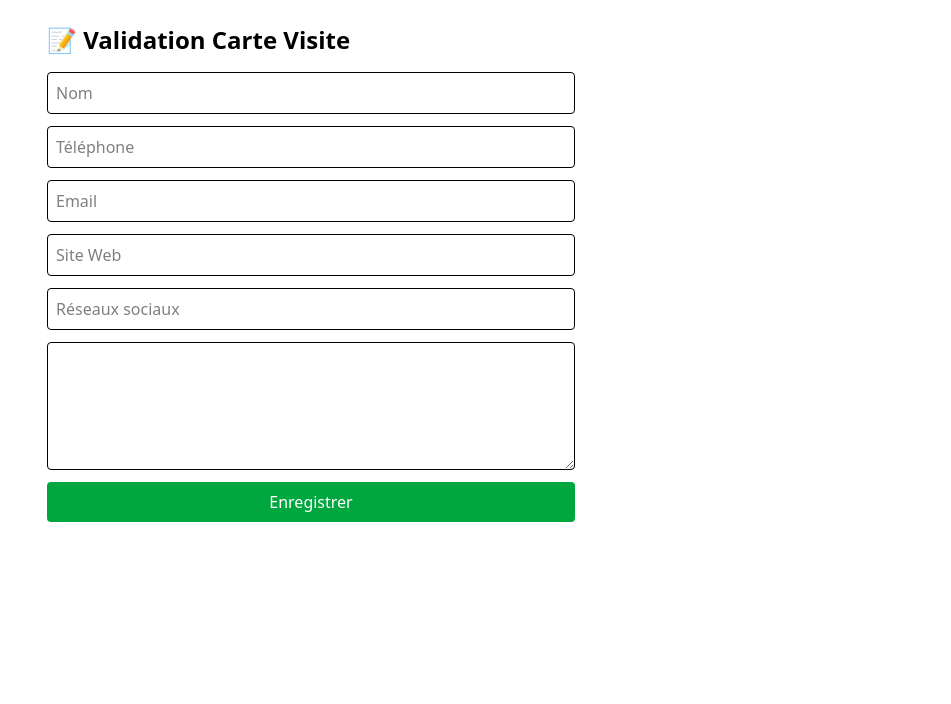
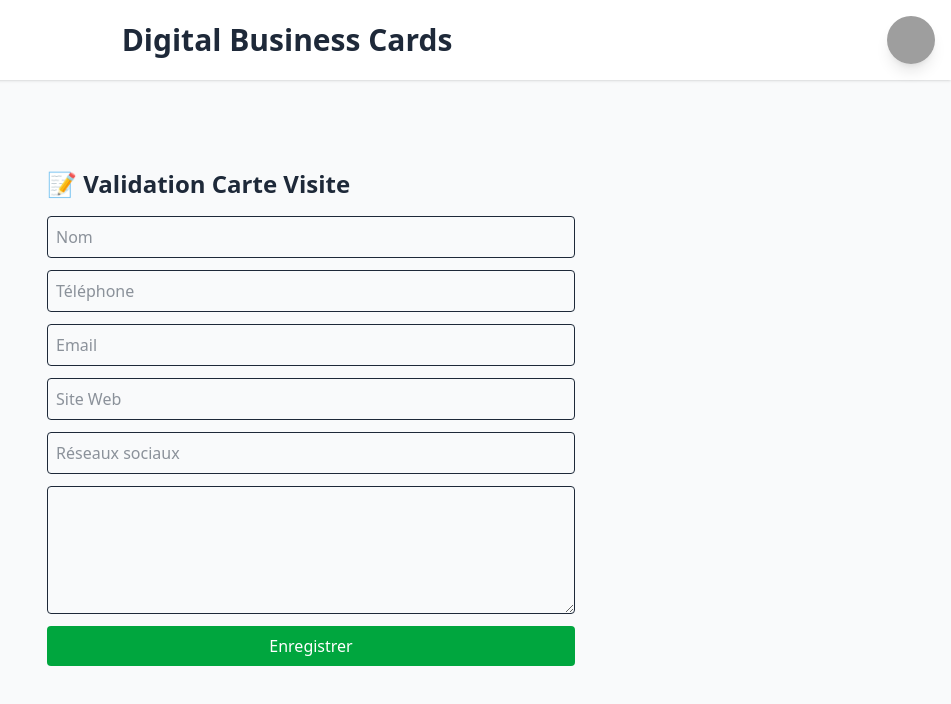
Before and after one commit to Kaoutar-Taki/Mihane, a React (Vite) app in the folder client/: page /validate in a window 1280 px wide. Shown: the top 704 px of the page, without its empty margins (329-1280 px from the left). Built offline with nearby package versions, Linux system fonts and the light colour scheme; grey boxes are pictures that could not be loaded.

Commit message:
feat: add Prettier and TailwindCSS plugin, implement Layout component, and refactor routing

```diff
--- a/client/package.json
+++ b/client/package.json
@@ -28,6 +28,8 @@
     "eslint-plugin-react-refresh": "^0.4.19",
     "globals": "^16.0.0",
     "postcss": "^8.5.3",
+    "prettier": "^3.5.3",
+    "prettier-plugin-tailwindcss": "^0.6.11",
     "tailwindcss": "^4.1.5",
     "typescript": "~5.8.3",
     "typescript-eslint": "^8.30.1",
--- /dev/null
+++ b/client/prettier.config.js
@@ -0,0 +1,6 @@
+module.exports = {
+    semi: true,
+    singleQuote: false,
+    tabWidth: 2,
+    trailingComma: "es5",
+  };
--- a/client/src/App.tsx
+++ /dev/null
@@ -1,5 +0,0 @@
-function App() {
-  return <div className="bg-red-300">hello world</div>;
-}
-
-export default App;
--- /dev/null
+++ b/client/src/components/Layout.tsx
@@ -0,0 +1,48 @@
+import { Link, Outlet } from "react-router-dom";
+
+const Layout = () => {
+  return (
+    <div
+      className="
+        min-h-screen
+        text-gray-800
+        bg-gray-50
+      "
+    >
+      <header
+        className="  p-4 mb-10 bg-white shadow justify-between items-center flex
+        "
+      >
+        <div />
+        <h2
+          className="
+            text-3xl font-extrabold text-gray-800 text-center
+          "
+        >
+          <Link to="/"> Digital Business Cards</Link>
+        </h2>
+        <Link to="/upload">
+          <img
+            src="https://cdn.pixabay.com/photo/2023/02/18/11/00/icon-7797704_1280.png"
+            alt="Profile"
+            className="
+              object-cover
+              w-12 h-12
+              rounded-full
+              shadow-lg
+            "
+          />
+        </Link>
+      </header>
+      <main
+        className="
+          p-6
+        "
+      >
+        <Outlet />
+      </main>
+    </div>
+  );
+};
+
+export default Layout;
--- a/client/src/main.tsx
+++ b/client/src/main.tsx
@@ -3,14 +3,17 @@ import { BrowserRouter, Routes, Route } from "react-router-dom";
 import Upload from "./pages/Upload";
 import Validate from "./pages/Validate";
 import Cards from "./pages/Cards";
+import Layout from "./components/Layout";
 import "./index.css";
 
 ReactDOM.createRoot(document.getElementById("root")!).render(
   <BrowserRouter>
     <Routes>
-      <Route path="/" element={<Upload />} />
-      <Route path="/validate" element={<Validate />} />
-      <Route path="/cards" element={<Cards />} />
+      <Route path="/" element={<Layout />}>
+        <Route index element={<Cards />} />
+        <Route path="upload" element={<Upload />} />
+        <Route path="validate" element={<Validate />} />
+      </Route>
     </Routes>
   </BrowserRouter>
 );
--- a/client/src/pages/Cards.tsx
+++ b/client/src/pages/Cards.tsx
@@ -21,25 +21,42 @@ const Cards = () => {
   }, []);
 
   return (
-    <div className="p-6 max-w-4xl mx-auto">
-      <h2 className="text-2xl font-bold mb-4">📇 Cartes Sauvegardées</h2>
+    <div className="min-h-screen bg-gray-50 p-6">
+      <div className="max-w-6xl mx-auto">
+        <div className="mb-6">
+          <input
+            type="text"
+            placeholder="🔍 Rechercher une carte..."
+            className="w-full border border-gray-300 rounded-lg p-3 focus:outline-none focus:ring-2 focus:ring-blue-500"
+          />
+        </div>
+
         {cards.length === 0 ? (
-        <p>Aucune carte enregistrée pour le moment.</p>
+          <p className="text-center text-gray-500">
+            Aucune carte enregistrée pour le moment.
+          </p>
         ) : (
-        <div className="grid gap-4">
+          <div className="grid grid-cols-1 sm:grid-cols-2 lg:grid-cols-3 gap-6">
             {cards.map((card, index) => (
-            <div key={index} className="border rounded p-4 shadow">
-              <h3 className="text-lg font-semibold">{card.nom}</h3>
-              <p>📞 {card.telephone}</p>
-              <p>📧 {card.email}</p>
-              <p>🌐 {card.site}</p>
-              <p>🔗 {card.reseaux}</p>
-              <p className="text-sm text-gray-600 mt-2">{card.notes}</p>
+              <div
+                key={index}
+                className="bg-white p-6 rounded-xl shadow-md border border-gray-100 hover:shadow-lg transition"
+              >
+                <h3 className="text-xl font-bold text-gray-800 mb-2">
+                  {card.nom || "Nom inconnu"}
+                </h3>
+                <div className="space-y-1 text-sm text-gray-600">
+                  <p>📞 {card.telephone || "Non précisé"}</p>
+                  <p>📧 {card.email || "Non précisé"}</p>
+                  <p>🌐 {card.site || "Non précisé"}</p>
+                  <p>🔗 {card.reseaux || "Non précisé"}</p>
+                </div>
               </div>
             ))}
           </div>
         )}
       </div>
+    </div>
   );
 };
 
--- a/client/src/pages/Upload.tsx
+++ b/client/src/pages/Upload.tsx
@@ -1,6 +1,6 @@
 import React, { useState } from "react";
 import Tesseract from "tesseract.js";
-import { Link, useNavigate } from "react-router-dom";
+import {  useNavigate } from "react-router-dom";
 
 const Upload = () => {
   const [image, setImage] = useState<File | null>(null);
@@ -14,7 +14,7 @@ const Upload = () => {
     if (file) {
       setImage(file);
       setPreview(URL.createObjectURL(file));
-      setText(""); // reset
+      setText("");
     }
   };
 
@@ -28,7 +28,6 @@ const Upload = () => {
       const extractedText = result.data.text;
       setText(extractedText);
 
-      // 👉 Navigate vers la page de validation avec le texte OCR
       navigate("/validate", { state: { text: extractedText } });
     } catch (err) {
       console.error("OCR error:", err);
@@ -40,12 +39,8 @@ const Upload = () => {
 
   return (
     <div className="p-6 max-w-md mx-auto space-y-4">
-      <Link to="/cards" className="text-blue-600 underline">
-        Voir mes cartes enregistrées
-      </Link>
-
       <h2 className="text-2xl font-bold">📤 Upload Carte Visite</h2>
-      <input type="file" accept="image/*" onChange={handleImageChange} />
+      <input type="file" accept="image/*" onChange={handleImageChange} className="w-full border border-gray-300 rounded-lg p-3 focus:outline-none focus:ring-2 focus:ring-blue-500"/>
       {preview && (
         <>
           <img src={preview} alt="Preview" className="w-full border rounded" />
--- a/client/src/pages/Validate.tsx
+++ b/client/src/pages/Validate.tsx
@@ -42,7 +42,7 @@ const Validate = () => {
 
       console.log("✅ Saved:", response.data);
       alert("Carte enregistrée !");
-      navigate("/cards");
+      navigate("/");
     } catch (error) {
       console.error("❌ Save error:", error);
       alert("Erreur lors de l'enregistrement");
```
Also changed, not shown: 1 other file (tests, documents, lock files or other folders). Lines whose indentation alone changed are shown as unchanged.
